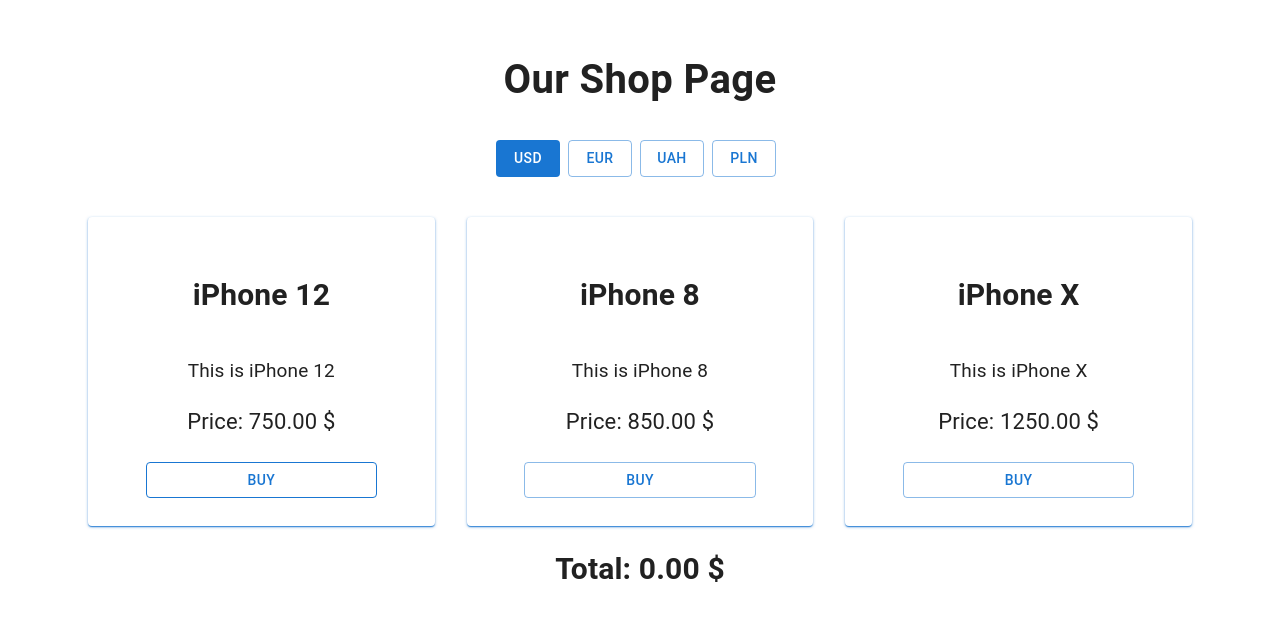
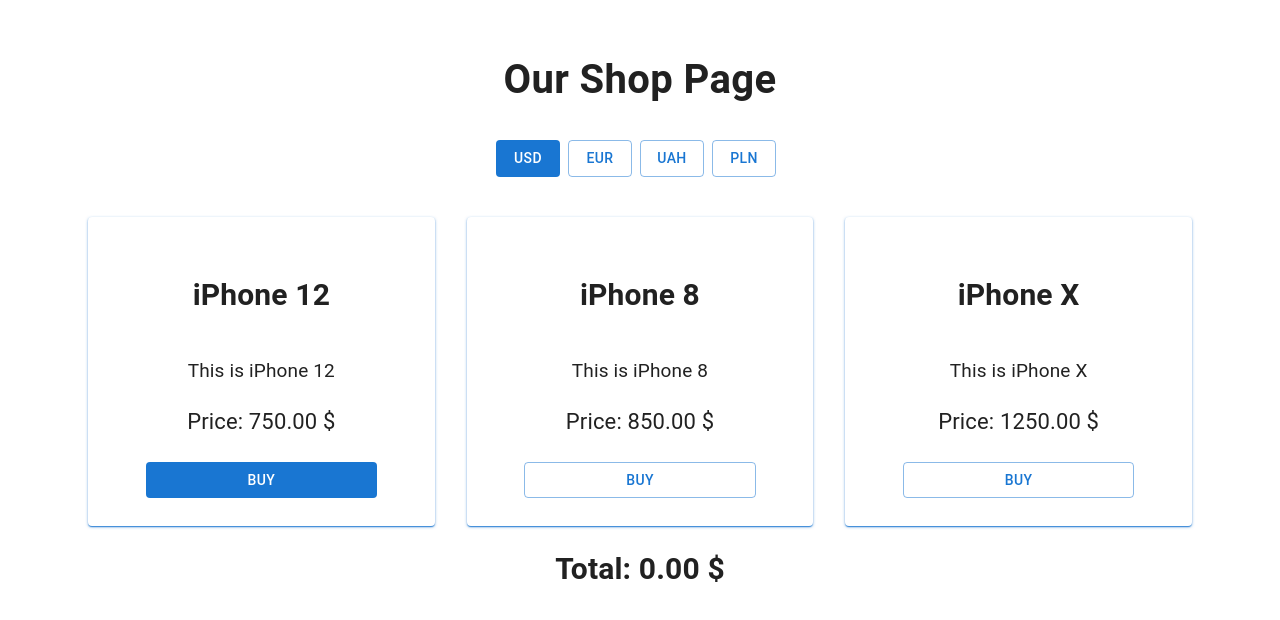
Before and after one commit to OlgaStam/exam, a React (Create React App) app: page / in a window 1280 px wide. In both pictures the pointer is over the button 261 px from the left and 480 px from the top of the page. Shown: the top 620 px of the page. Built offline with nearby package versions, Linux system fonts and the light colour scheme.

Commit message:
.active:hover для buy

```diff
--- a/src/components/Products/ProductListItem.scss
+++ b/src/components/Products/ProductListItem.scss
@@ -3,8 +3,13 @@
     justify-content: center;
     margin-bottom: 20px;
 }
-.buy{
+.buy {
 min-width: 70%;
+}
+.buy:hover{
+    color: white;
+    border: 1px solid rgba(25, 118, 210, 0.5);
+    background-color: #1976d2;
 }
 
 .product {
```
